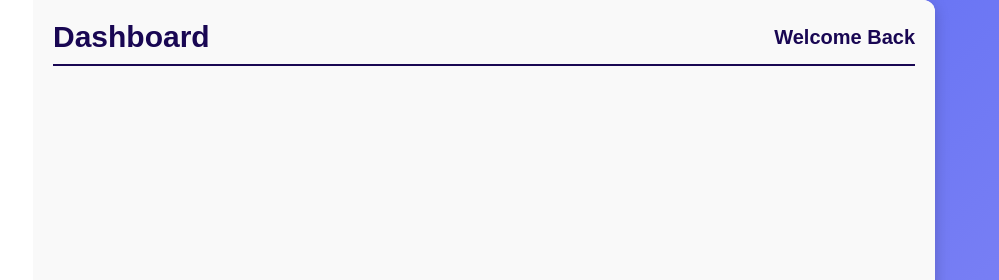
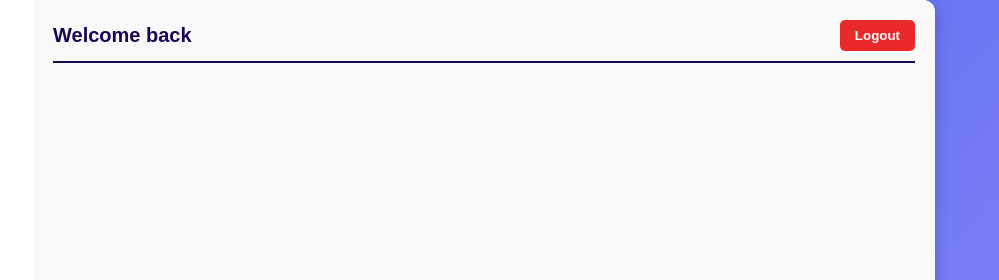
Before and after one commit to Priscilalopezbrito/frontendmockup, a website: page dashboard/home.html in a window 1280 px wide. Shown: the top 280 px of the page, 281-1280 px from the left. Drawn offline with Linux system fonts and the light colour scheme.

Commit message:
Logout button added

```diff
--- a/dashboard/Billmapmainpage.css
+++ b/dashboard/Billmapmainpage.css
@@ -143,3 +143,25 @@ footer {
     box-shadow: 0 -2px 5px rgba(0, 0, 0, 0.1);
     margin-top: auto; /* Pushes footer to the bottom */
 }
+
+
+.header-right {
+    display: flex;
+    align-items: center;
+    gap: 15px;
+}
+
+.logout {
+    background-color: #ea2a2a;
+    color: white;
+    border: none;
+    padding: 8px 15px;
+    border-radius: 5px;
+    cursor: pointer;
+    font-weight: bold;
+    transition: background 0.3s ease;
+}
+
+.logout:hover {
+    background-color: darkred;
+}
--- a/dashboard/home.html
+++ b/dashboard/home.html
@@ -26,8 +26,10 @@
     </aside>
     <main class="dashboard">
         <header>
-            <h2>Dashboard</h2>
-            <p>Welcome Back</p>
+            <h4>Welcome back</h4>
+            <div class="header-right">
+                <button id="logoutBtn" class="logout">Logout</button>
+            </div>
         </header>
 
         <!-- Footer -->
@@ -37,6 +39,7 @@
     </main>
 
 </div>
+<script src="../login/script.js"></script>
 <script src="Billmapmainpage.js"></script>
 </body>
 </html>
--- a/login/script.js
+++ b/login/script.js
@@ -27,6 +27,7 @@ links.forEach(link =>{
 
 document.addEventListener("DOMContentLoaded", function () {
     const loginButton = document.querySelector(".btn button"); // Select the login button
+    const logoutButton = document.querySelector("#logoutBtn"); // Select the logout button
 
     if (loginButton) {
         loginButton.addEventListener("click", function (event) {
@@ -34,4 +35,10 @@ document.addEventListener("DOMContentLoaded", function () {
             window.location.href = "../dashboard/Billmapmainpage.html"; // Redirect to the main dashboard
         });
     }
+
+    if (logoutButton) {
+        logoutButton.addEventListener("click", function () {
+            window.location.href = "../login/login.html"; // Redirect to login page
+        });
+    }
 });
```
Also changed, not shown: dashboard/Billmapmainpage.html (+5 -2 lines), dashboard/account.html (+6 -2 lines), dashboard/bills.html (+5 -2 lines), dashboard/calendar.html (+5 -2 lines), dashboard/payments.html (+5 -2 lines).
